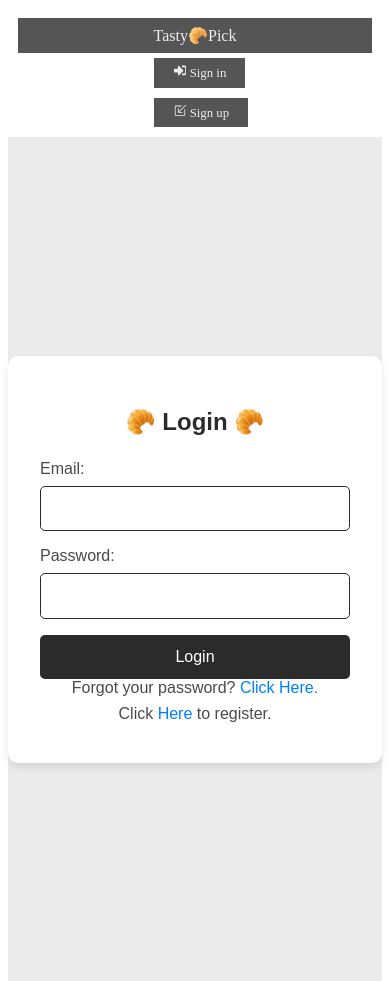
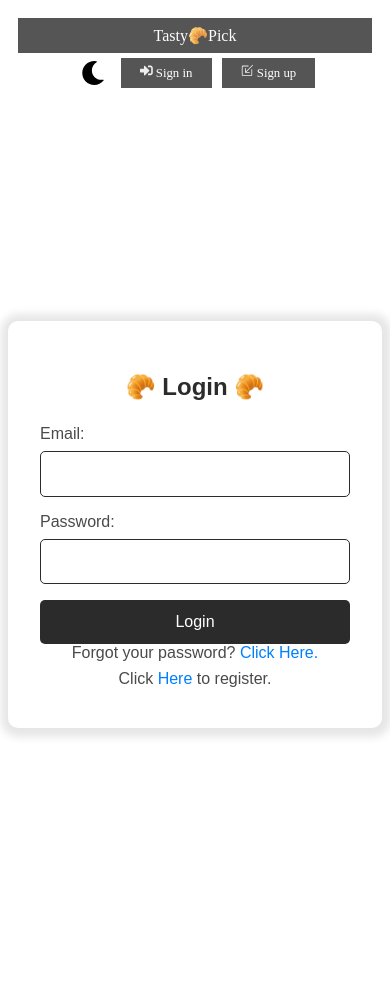
Before and after one commit to Mfrozzz/App-recipe, a React (Vite) app in the folder frontend/: page /signin in a window 390 px wide. After the commit the page ends 946 px from the top, so only its background shows below. Built offline with nearby package versions, Linux system fonts and the light colour scheme.

Commit message:
refactor styles for improved theme support; update NavBar for theme toggle functionality

```diff
--- a/frontend/src/App.css
+++ b/frontend/src/App.css
@@ -1,18 +1,18 @@
-a{
-    text-decoration: none;
-    color: #ebebeb;
-}
-
 :root {
-    --background-color: #ffffff;
+    --background-color: #fff;
     --text-color: #000000;
     --primary-color: #007fff;
 }
 
 [data-theme="dark"] {
     --background-color: #5d656d;
-    --text-color: #ebebeb;
+    --text-color: #fff;
     --primary-color: #4a90e2;
+}
+
+a{
+    text-decoration: none;
+    color: #fff;
 }
 
 body {
@@ -20,3 +20,8 @@ body {
     color: var(--text-color);
     transition: background-color 0.2s, color 0.2s;
 }
+
+.toggleDiv {
+    align-self: center;
+    margin-top: 1%;
+}
--- a/frontend/src/components/NavBar.tsx
+++ b/frontend/src/components/NavBar.tsx
@@ -14,7 +14,7 @@ interface Props{
 function NavBar({isLogged, userName}: Props) {
     const [dropdownOpen, setDropdownOpen] = useState(false);
     const navigate = useNavigate();
-    // const { theme, toggleTheme } = useTheme();
+    const { theme, toggleTheme } = useTheme();
 
     const logout = () => {
         localStorage.removeItem("token");
@@ -35,9 +35,11 @@ function NavBar({isLogged, userName}: Props) {
                     </Link>
                 </div>
                 <div className={styles.rightNav}>
-                    {/* <button onClick={toggleTheme} className={styles.themeSwitch}>
-                        {theme === "light" ? <FaMoon /> : <FaSun />}
-                    </button> */}
+                    <div className="toggleDiv">
+                        <button onClick={toggleTheme} className={styles.themeSwitch}>
+                            {theme === "light" ? <FaMoon /> : <FaSun />}
+                        </button>
+                    </div>
                     {!isLogged ? (
                             <>
                                 <span className={styles.btnsRight}><FaSignInAlt /> <Link to="/signin">Sign in</Link></span>
--- a/frontend/src/components/RecipeCardOffline.tsx
+++ b/frontend/src/components/RecipeCardOffline.tsx
@@ -10,7 +10,7 @@ function RecipeCardOffline({ recipe, onClick }: Props) {
     return (
         <div className={styles.recipeCard} onClick={onClick}>
             <img src={recipe.image} />
-            <div className={styles.recipeCardTitle}>
+            <div className={styles.recipeCardTitle + "recipeCardTitle"}>
                 <h3>{recipe.title}</h3>
             </div>
         </div>
--- a/frontend/src/pages/css/RecipesPage.module.css
+++ b/frontend/src/pages/css/RecipesPage.module.css
@@ -84,6 +84,11 @@ body {
     white-space: nowrap;
     overflow: hidden;
     text-overflow: ellipsis;
+    color: #000;
+  }
+
+  .recipeCard span {
+    color: #000;
   }
 
   .recipeGrid:has(>.emptyCard) {
@@ -100,6 +105,7 @@ body {
     margin: 0;
     width: 100%;
     border-radius: 10px;
+    color: #000;
   }
 
   .viewMoreButton {
@@ -112,6 +118,7 @@ body {
     justify-content: center;
     border-radius: 0.5em;
     transition: .5s;
+    background-color: #ebebeb;
   }
 
   .viewMoreButton:hover {
@@ -227,6 +234,11 @@ body {
     padding: 2em;
     border-radius: 5px;
     max-width: 500px;
+    color: #000;
+  }
+
+  .modalContent a{
+    color: #007fff;
   }
 
   .tabs {
@@ -302,7 +314,7 @@ body {
   }
 
   .rightNav {
-      flex-direction: column;
+      flex-direction: row;
       margin-top: 5px;
       align-items: flex-start;
       gap: 10px;
@@ -310,6 +322,7 @@ body {
 
   .btnsRight {
       font-size: 0.9rem;
+      margin-left: 0;
   }
 
   .leftNav {
--- a/frontend/src/pages/css/SignIn.module.css
+++ b/frontend/src/pages/css/SignIn.module.css
@@ -1,6 +1,5 @@
 .bodySignIn {
     font-family: 'Arial', sans-serif;
-    background-color: #ebebeb;
     display: flex;
     justify-content: center;
     align-items: center;
@@ -13,7 +12,7 @@
     background-color: #ffffff;
     padding: 2rem;
     border-radius: 10px;
-    box-shadow: 0 4px 8px rgba(0, 0, 0, 0.1);
+    box-shadow: 1px 1px 8px 8px rgba(0, 0, 0, 0.1);
     width: 100%;
     max-width: 400px;
     text-align: center;
--- a/frontend/src/pages/css/SignUp.module.css
+++ b/frontend/src/pages/css/SignUp.module.css
@@ -1,6 +1,5 @@
 .bodySignUp {
     font-family: 'Arial', sans-serif;
-    background-color: #ebebeb;
     display: flex;
     justify-content: center;
     align-items: center;
@@ -13,7 +12,7 @@
     background-color: #ffffff;
     padding: 2rem;
     border-radius: 10px;
-    box-shadow: 0 4px 8px rgba(0, 0, 0, 0.1);
+    box-shadow: 1px 1px 8px 8px rgba(0, 0, 0, 0.1);
     width: 100%;
     max-width: 400px;
     text-align: center;
```
